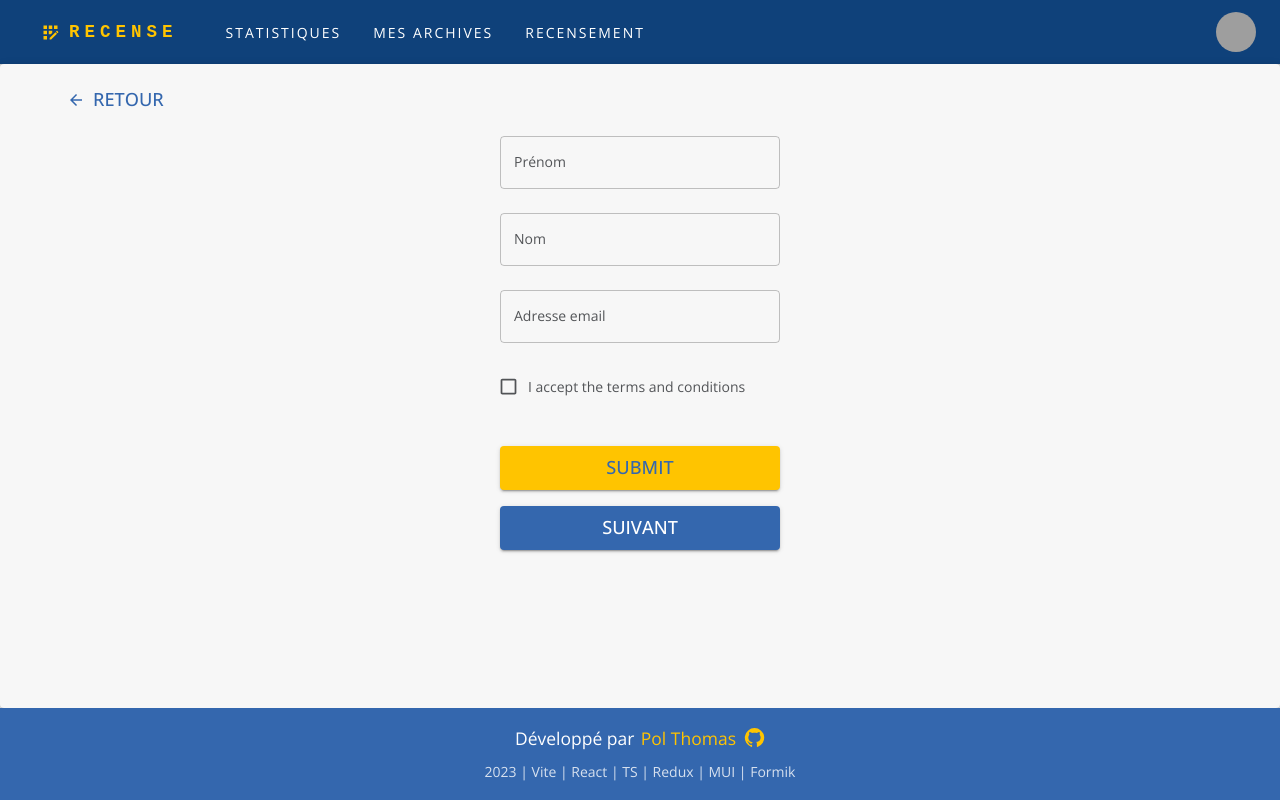
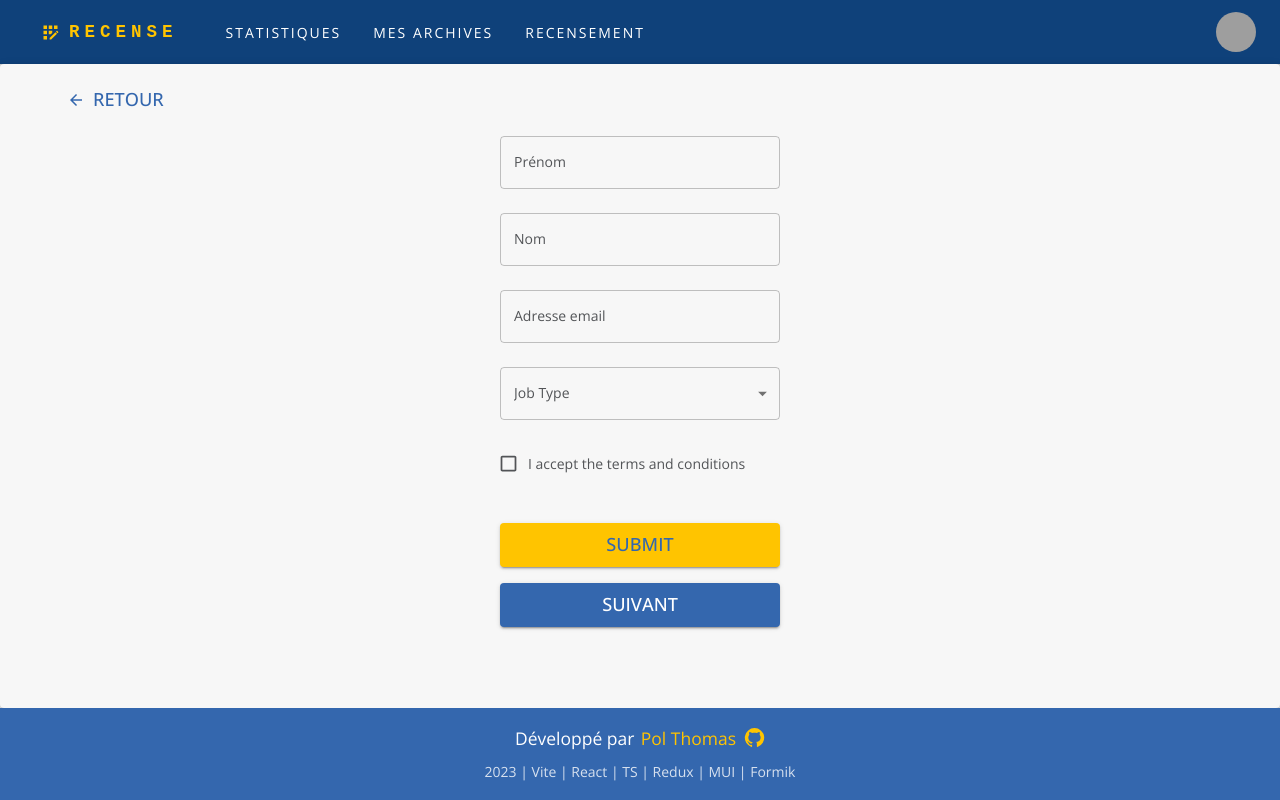
Before and after one commit to PolThm/recense, a React (Vite) app: page /new-census in a window 1280 px wide. Built offline with nearby package versions, Linux system fonts and the light colour scheme; grey boxes are pictures that could not be loaded.

Commit message:
Select done

```diff
--- a/src/assets/style/main.scss
+++ b/src/assets/style/main.scss
@@ -10,6 +10,10 @@ html {
 
   .MuiButton-sizeMedium {
     min-width: 100%;
+  }
+
+  .MuiInputLabel-root {
+    color: #525457;
   }
 }
 
--- a/src/components/census-forms/CensusFormContact.tsx
+++ b/src/components/census-forms/CensusFormContact.tsx
@@ -1,6 +1,6 @@
-import { Box, Button } from '@mui/material';
+import { Box, Button, MenuItem } from '@mui/material';
 import { Form, Formik } from 'formik';
-import { FC } from 'react';
+import React, { FC } from 'react';
 import * as yup from 'yup';
 
 import MyCheckbox from '@/components/shared/MyCheckbox';
@@ -72,13 +72,13 @@ const CensusFormContact: FC<Props> = () => {
             placeholder="jane@formik.com"
           />
 
-          {/* <MySelect label="Job Type" name="jobType"> */}
-          {/*   <option value="">Select a job type</option> */}
-          {/*   <option value="designer">Designer</option> */}
-          {/*   <option value="development">Developer</option> */}
-          {/*   <option value="product">Product Manager</option> */}
-          {/*   <option value="other">Other</option> */}
-          {/* </MySelect> */}
+          <MySelect label="Job Type" name="jobType">
+            <MenuItem value="">Select a job type</MenuItem>
+            <MenuItem value="designer">Designer</MenuItem>
+            <MenuItem value="development">Developer</MenuItem>
+            <MenuItem value="product">Product Manager</MenuItem>
+            <MenuItem value="other">Other</MenuItem>
+          </MySelect>
 
           <MyCheckbox name="acceptedTerms">
             I accept the terms and conditions
--- a/src/components/shared/MyCheckbox.tsx
+++ b/src/components/shared/MyCheckbox.tsx
@@ -1,4 +1,4 @@
-import { Checkbox, FormControlLabel, FormHelperText } from '@mui/material';
+import { Box, Checkbox, FormControlLabel, FormHelperText } from '@mui/material';
 import { useField } from 'formik';
 import React, { FC } from 'react';
 
@@ -11,7 +11,7 @@ const MyCheckbox: FC<Props> = ({ children, ...props }) => {
   const [field, meta] = useField({ ...props, type: 'checkbox' });
 
   return (
-    <div>
+    <Box>
       <FormControlLabel
         control={
           <Checkbox {...field} {...props} sx={{ color: 'text.primary' }} />
@@ -23,7 +23,7 @@ const MyCheckbox: FC<Props> = ({ children, ...props }) => {
           {meta.error}
         </FormHelperText>
       )}
-    </div>
+    </Box>
   );
 };
 
--- a/src/components/shared/MySelect.tsx
+++ b/src/components/shared/MySelect.tsx
@@ -1,5 +1,12 @@
+import {
+  FormControl,
+  FormHelperText,
+  InputLabel,
+  MenuItem,
+  Select,
+} from '@mui/material';
 import { useField } from 'formik';
-import { FC } from 'react';
+import React, { FC } from 'react';
 
 type Props = {
   label: string;
@@ -9,14 +16,29 @@ type Props = {
 
 const MySelect: FC<Props> = ({ label, ...props }) => {
   const [field, meta] = useField(props);
+
+  console.log('field', field);
+  console.log('meta', props);
+
   return (
-    <div>
-      <label htmlFor={props.name}>{label}</label>
-      <select {...field} {...props} />
-      {meta.touched && meta.error ? (
-        <div className="error">{meta.error}</div>
-      ) : null}
-    </div>
+    <FormControl fullWidth>
+      <InputLabel id={`${props.name}-label`} sx={{ color: '#525457' }}>
+        {label}
+      </InputLabel>
+      <Select
+        {...field}
+        {...props}
+        labelId={`${props.name}-label`}
+        id={props.name}
+        label={label}
+        error={meta.touched && Boolean(meta.error)}
+      />
+      {meta.touched && meta.error && (
+        <FormHelperText sx={{ color: 'error.main' }}>
+          {meta.error}
+        </FormHelperText>
+      )}
+    </FormControl>
   );
 };
 
--- a/src/components/shared/MyTextInput.tsx
+++ b/src/components/shared/MyTextInput.tsx
@@ -19,9 +19,6 @@ const MyTextInput: FC<Props> = ({ label, ...props }) => {
       {...props}
       error={meta.touched && Boolean(meta.error)}
       helperText={meta.touched && meta.error}
-      InputLabelProps={{
-        style: { color: '#525457' },
-      }}
     />
   );
 };
```
